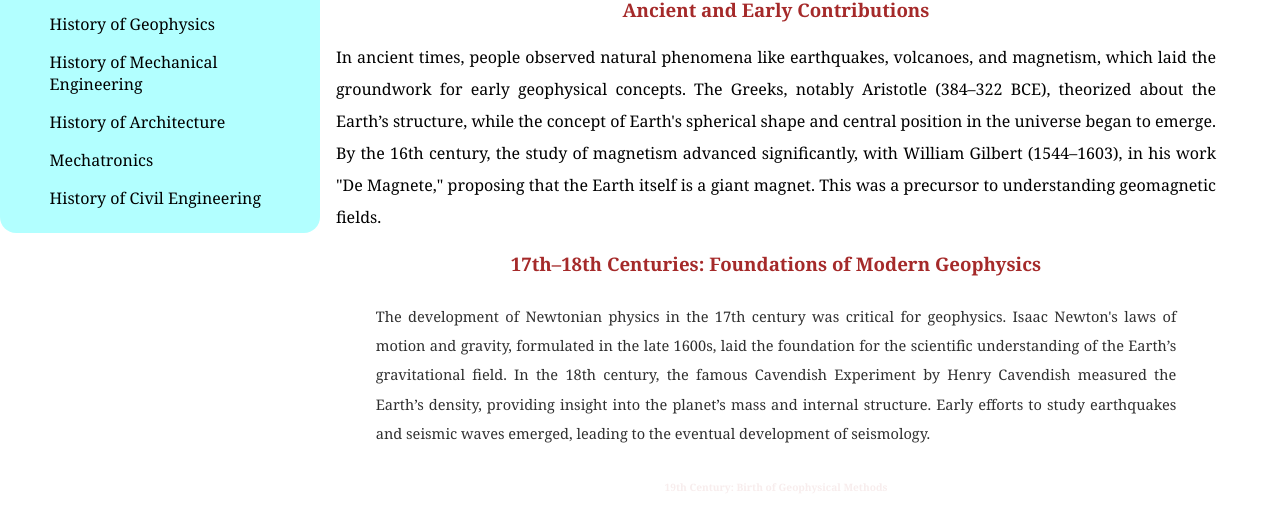
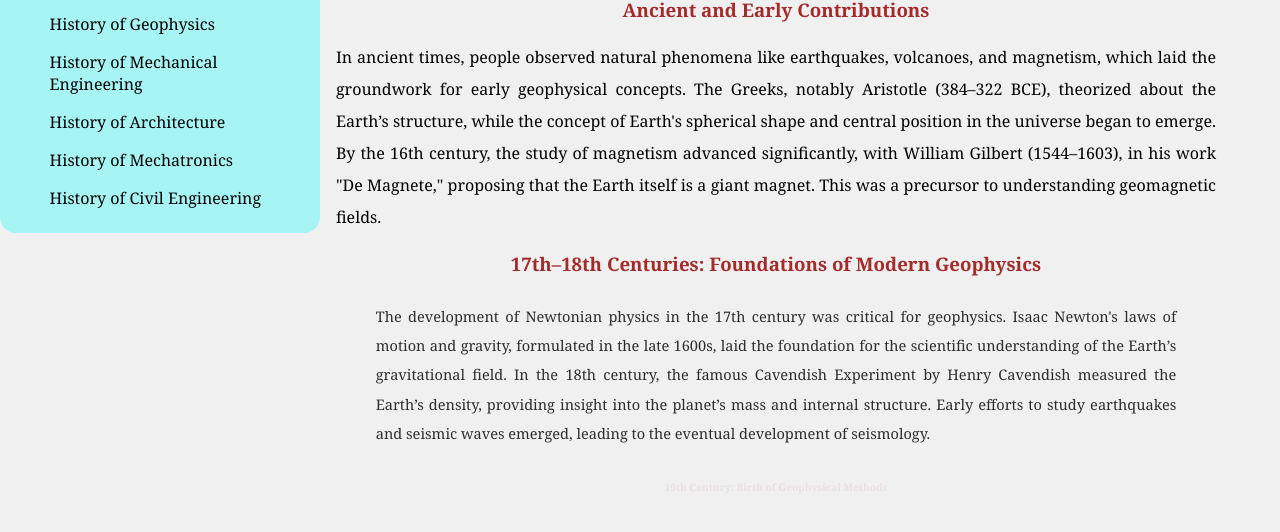
Before and after one commit to Jamieeee1/Background-Color-styles, a plain HTML site: page index.html in a window 1280 px wide. Shown: the part 268-800 px from the top of the page. Drawn offline with nearby package versions, Linux system fonts and the light colour scheme.

Commit message:
finishing tpuches for now. but there is high probability of coming back to it

```diff
--- a/index.html
+++ b/index.html
@@ -48,7 +48,7 @@
                 <li><a href="#geophysics"> History of Geophysics</a></li>
                 <li><a href="#mechanical"> History of Mechanical Engineering</a></li>
                 <li><a href="#architecture"> History of Architecture</a></li>
-                <li><a href="#mechatronics"> Mechatronics</a></li>
+                <li><a href="#mechatronics"> History of Mechatronics</a></li>
                 <li><a href="#civil_engineering"> History of Civil Engineering</a></li>
             </ul>
 
--- a/index.js
+++ b/index.js
@@ -22,10 +22,16 @@ ScrollReveal().reveal(".nav__content__header", {
     delay: 1500
 })
 
-ScrollReveal().reveal("nav__content__list",{
-    origin: 'bottom',
-
-    // distance: '80px',
-    duration: 1000,
+ScrollReveal().reveal(".nav__content__list",{
+    origin: 'left',
+    distance: '80px',
+    duration: 2000,
     delay: 2000
 })
+
+ScrollReveal().reveal(".content", {
+    origin: 'bottom',
+    // distance: '80px',
+    duration: 2000,
+    delay: 2500
+})
--- a/style.css
+++ b/style.css
@@ -2,6 +2,7 @@ body {
     font-family:Georgia, 'Times New Roman', Times, serif;
     margin: 0;
     box-sizing: border-box;
+    background-color: #f0f0f0;
 }
 
 /* HEADER */
@@ -130,6 +131,14 @@ p {
     text-align: justify;
     line-height: 2rem;
 }
+/*
+.mechanical {
+    background-image:url('engineer.jpeg');
+    background-size: cover;
+    background-repeat: no-repeat;
+    background-position: center;
+    color: white;
+} */
 
 /* .seperator {
     height: 20dvh;
```
Also changed, not shown: engineer.jpeg (added).
